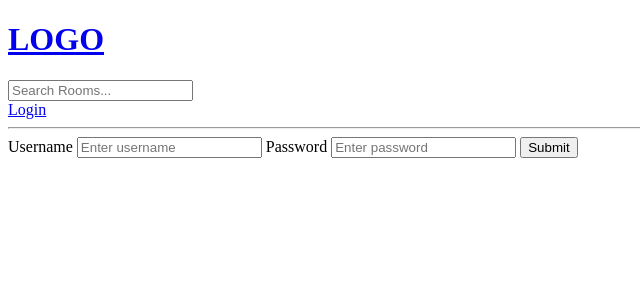
After one commit to Savio49/DiscussionApp, a Django app: template base/templates/base/login_register.html in a window 1280 px wide. The commit adds this page. Shown: the top 300 px of the page, without its empty margins (0-640 px from the left). Run offline with Django 4.2, Linux system fonts and the light colour scheme; the template is opened without the code that fills it, so the values that code supplies are empty.

Commit message:
Prepping for user login page. adding login template(common for login and register). adding an empty view. adding a url in urls.py. showing the login link in navbar.

```diff
--- /dev/null
+++ b/base/templates/base/login_register.html
@@ -0,0 +1,17 @@
+{% extends 'main.html' %}
+
+{% block content %}
+
+<div>
+    <form action="" method="POST">
+        {% csrf_token %}
+        <label>Username</label>
+        <input type="text" name="username" placeholder="Enter username">
+        <label>Password</label>
+        <input type="password" name="password" placeholder="Enter password">
+        <input type="submit" name="Login">
+
+    </form>
+</div>
+
+{% endblock content %}
--- a/templates/navbar.html
+++ b/templates/navbar.html
@@ -6,4 +6,6 @@
     <input type="text" name="q" placeholder="Search Rooms...">
 </form>
 
+<a href="{% url 'login' %}">Login</a>
+
 <hr>
```
Also changed, not shown: base/views.py (+4 -10 lines), db.sqlite3.
